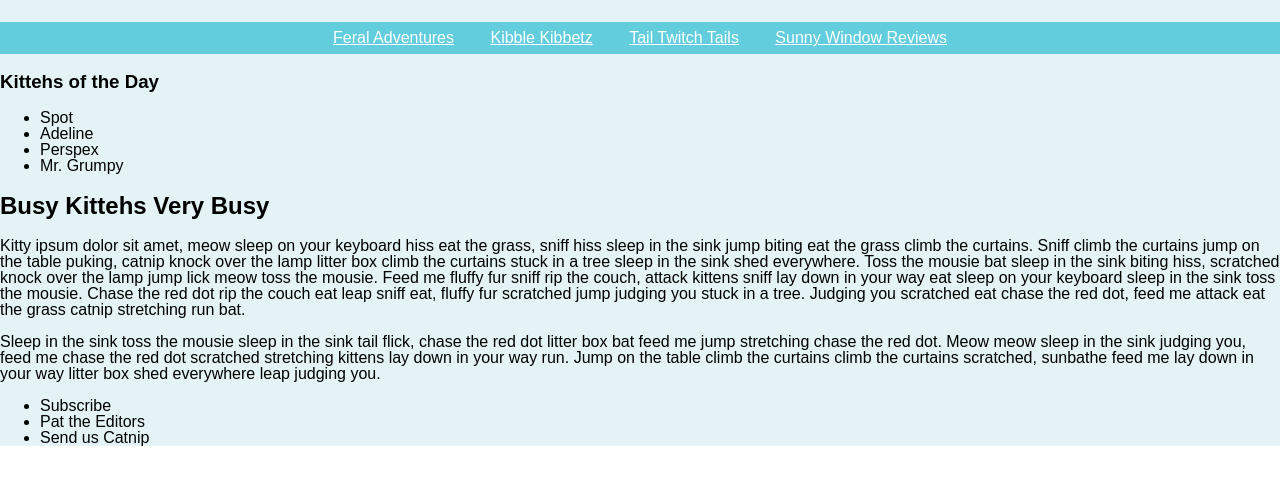
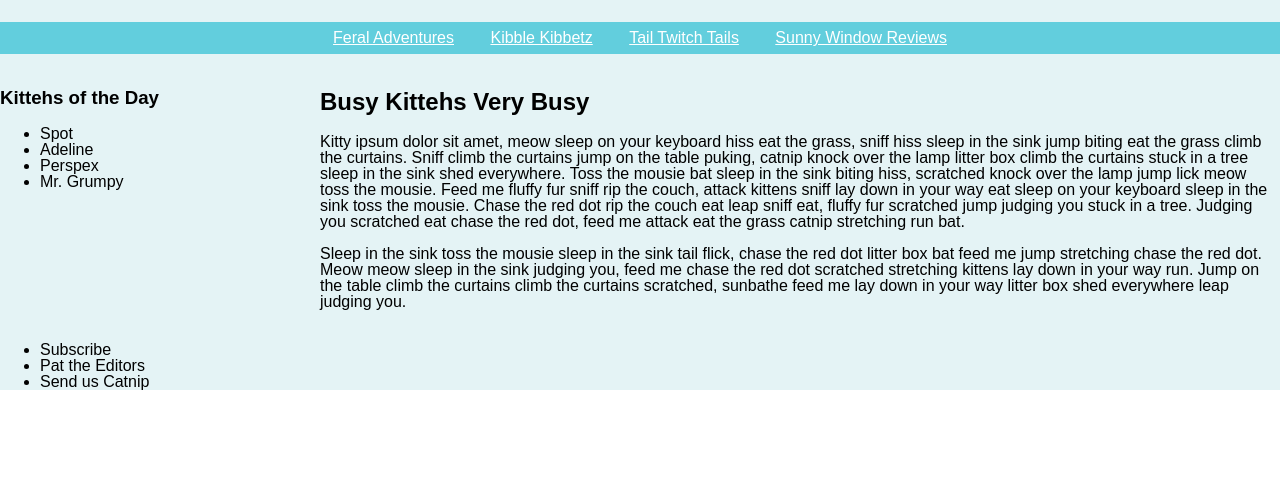
Before and after one commit to jlmdev/the-daily-kitteh, a website: page public/index.html in a window 1280 px wide. Shown: the part 102-586 px from the top of the page. Drawn offline with Linux system fonts and the light colour scheme.

Commit message:
aside and main flexed

```diff
--- a/public/index.html
+++ b/public/index.html
@@ -20,7 +20,7 @@
           </ul>
         </nav>
       </header>
-      <div>
+      <div class="flex-this">
         <aside>
           <h3>Kittehs of the Day</h3>
           <ul>
--- a/public/screen.css
+++ b/public/screen.css
@@ -39,3 +39,15 @@ nav li {
   text-decoration: underline;
   margin: .25rem 1rem;
 }
+
+div .flex-this {
+  display: flex;
+}
+
+aside {
+  width: 25%;
+}
+
+main {
+  width: 75%;
+}
```
